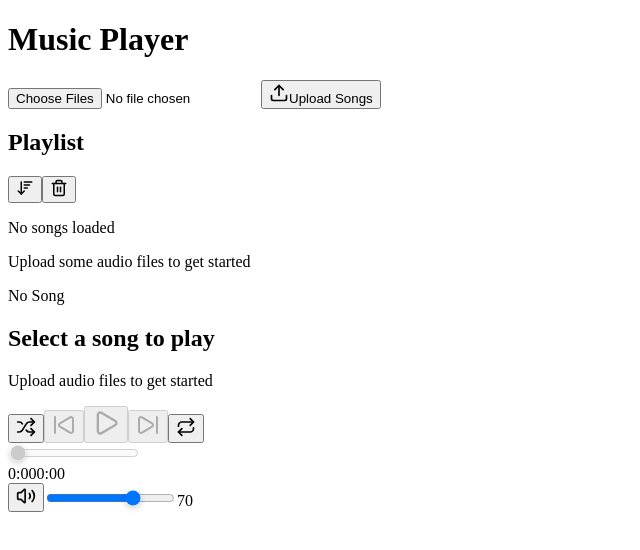
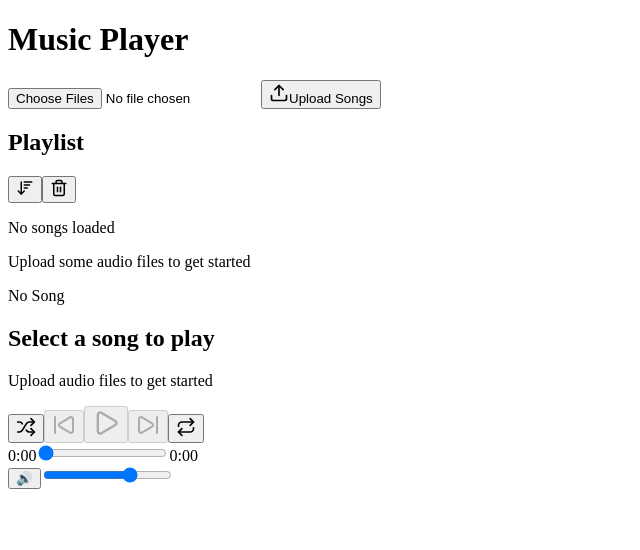
Before and after one commit to jack-kaenif/music-player, a React (Vite) app: page / in a window 1280 px wide. Shown: the top 550 px of the page, without its empty margins (0-640 px from the left). Built offline with nearby package versions, Linux system fonts and the light colour scheme.

Commit message:
PlayingBar

```diff
--- a/src/Components/PlayingBar.jsx
+++ b/src/Components/PlayingBar.jsx
@@ -1,5 +1,4 @@
 import React from 'react';
-import { Volume2, VolumeX } from 'lucide-react';
 
 export const PlayingBar = ({
   currentTime,
@@ -9,109 +8,75 @@ export const PlayingBar = ({
   isMuted,
   setIsMuted,
   audioRef,
-  setCurrentTime,
-  currentSong
+  setCurrentTime
 }) => {
+
   const formatTime = (time) => {
-    if (!time || isNaN(time)) return '0:00';
+    if (isNaN(time)) {
+      return '0:00';
+    }
     const minutes = Math.floor(time / 60);
     const seconds = Math.floor(time % 60);
-    return `${minutes}:${seconds.toString().padStart(2, '0')}`;
+    return `${minutes}:${seconds < 10 ? '0' : ''}${seconds}`;
   };
 
-  const handleProgressChange = (event) => {
-    if (!audioRef.current) return;
-    const newTime = (event.target.value / 100) * duration;
+  const handleSeek = (event) => {
+    if (audioRef.current) {
+      const newTime = event.target.value;
       audioRef.current.currentTime = newTime;
       setCurrentTime(newTime);
+    }
   };
 
   const handleVolumeChange = (event) => {
-    const newVolume = parseInt(event.target.value);
-    setVolume(newVolume);
-    if (isMuted && newVolume > 0) {
+    setVolume(event.target.value);
+    if (audioRef.current) {
+      audioRef.current.volume = event.target.value / 100;
+      if (isMuted) {
         setIsMuted(false);
+      }
     }
   };
 
-  const toggleMute = () => {
+  const handleToggleMute = () => {
     setIsMuted(!isMuted);
+    if (audioRef.current) {
+      audioRef.current.volume = isMuted ? volume / 100 : 0;
+    }
   };
 
-  const progressPercentage = duration > 0 ? (currentTime / duration) * 100 : 0;
+  return (
+    <div className="flex items-center gap-4 mt-6">
+      {/* Time and duration display */}
+      <span className="text-sm font-mono text-white/70">{formatTime(currentTime)}</span>
 
-  return (
-    <div className="bg-black/30 backdrop-blur-sm rounded-2xl p-6">
-      {/* Progress Bar */}
-      <div className="mb-4">
+      {/* Seek bar */}
       <input
         type="range"
         min="0"
-          max="100"
-          value={progressPercentage}
-          onChange={handleProgressChange}
-          disabled={!currentSong}
-          className="w-full h-2 bg-gray-600 rounded-lg appearance-none cursor-pointer slider"
+        max={duration || 0}
+        value={currentTime}
+        onChange={handleSeek}
+        className="w-full h-1 bg-white/20 rounded-lg appearance-none cursor-pointer"
       />
-        <div className="flex justify-between text-sm text-gray-400 mt-2">
-          <span>{formatTime(currentTime)}</span>
-          <span>{formatTime(duration)}</span>
-        </div>
-      </div>
 
-      {/* Volume Control */}
-      <div className="flex items-center justify-center gap-4 max-w-xs mx-auto">
-        <button
-          onClick={toggleMute}
-          className="p-2 hover:bg-white/10 rounded-lg transition-colors"
-        >
-          {isMuted || volume === 0 ? <VolumeX size={20} /> : <Volume2 size={20} />}
+      {/* Duration display */}
+      <span className="text-sm font-mono text-white/70">{formatTime(duration)}</span>
+
+      {/* Volume controls */}
+      <div className="flex items-center gap-2">
+        <button onClick={handleToggleMute}>
+          {isMuted ? '🔇' : '🔊'}
         </button>
         <input
           type="range"
           min="0"
           max="100"
-          value={volume}
+          value={isMuted ? 0 : volume}
           onChange={handleVolumeChange}
-          className="flex-1 h-2 bg-gray-600 rounded-lg appearance-none cursor-pointer slider"
+          className="w-24 h-1 bg-white/20 rounded-lg appearance-none cursor-pointer"
         />
-        <span className="text-sm text-gray-400 w-8">{volume}</span>
       </div>
-
-      <style jsx>{`
-        .slider::-webkit-slider-thumb {
-          appearance: none;
-          height: 20px;
-          width: 20px;
-          border-radius: 50%;
-          background: linear-gradient(45deg, #ec4899, #8b5cf6);
-          cursor: pointer;
-          border: 2px solid white;
-          box-shadow: 0 2px 6px rgba(0,0,0,0.2);
-        }
-
-        .slider::-webkit-slider-track {
-          height: 8px;
-          border-radius: 4px;
-          background: #4b5563;
-        }
-
-        .slider::-moz-range-thumb {
-          height: 20px;
-          width: 20px;
-          border-radius: 50%;
-          background: linear-gradient(45deg, #ec4899, #8b5cf6);
-          cursor: pointer;
-          border: 2px solid white;
-          box-shadow: 0 2px 6px rgba(0,0,0,0.2);
-        }
-
-        .slider::-moz-range-track {
-          height: 8px;
-          border-radius: 4px;
-          background: #4b5563;
-        }
-      `}</style>
     </div>
   );
 };
--- a/src/MusicPlayer.jsx
+++ b/src/MusicPlayer.jsx
@@ -68,13 +68,33 @@ export const MusicPlayer = () => {
     localStorage.setItem('musicPlayer_currentSong', currentSongIndex.toString());
   }, [currentSongIndex]);
 
+  // Nuevo useEffect para controlar play/pause basado en el estado
+  useEffect(() => {
+    const audio = audioRef.current;
+    if (!audio) return;
+
+    if (isPlaying) {
+      audio.play().catch(error => {
+        setErrors(prev => [...prev, 'Error playing audio: ' + error.message]);
+      });
+    } else {
+      audio.pause();
+    }
+  }, [isPlaying]);
+
   // Configurar audio cuando cambia la canción
   useEffect(() => {
     if (audioRef.current && songs[currentSongIndex]) {
       audioRef.current.volume = isMuted ? 0 : volume / 100;
       audioRef.current.load();
+      // Si la canción estaba sonando, se inicia la reproducción de la nueva.
+      if (isPlaying) {
+        audioRef.current.play().catch(error => {
+          setErrors(prev => [...prev, 'Error playing audio: ' + error.message]);
+        });
+      }
     }
-  }, [currentSongIndex, songs]);
+  }, [currentSongIndex, songs, isPlaying]);
 
   // Actualizar volumen
   useEffect(() => {
@@ -178,7 +198,7 @@ export const MusicPlayer = () => {
     }
 
     setCurrentSongIndex(nextIndex);
-    setIsPlaying(false);
+    //setIsPlaying(false); // No se necesita, la carga de la nueva canción ya lo maneja
   };
 
   const handlePrevious = () => {
@@ -194,7 +214,7 @@ export const MusicPlayer = () => {
     }
 
     setCurrentSongIndex(prevIndex);
-    setIsPlaying(false);
+    //setIsPlaying(false); // No se necesita, la carga de la nueva canción ya lo maneja
   };
 
   const clearPlaylist = () => {
```
Lines whose indentation alone changed are shown as unchanged.
